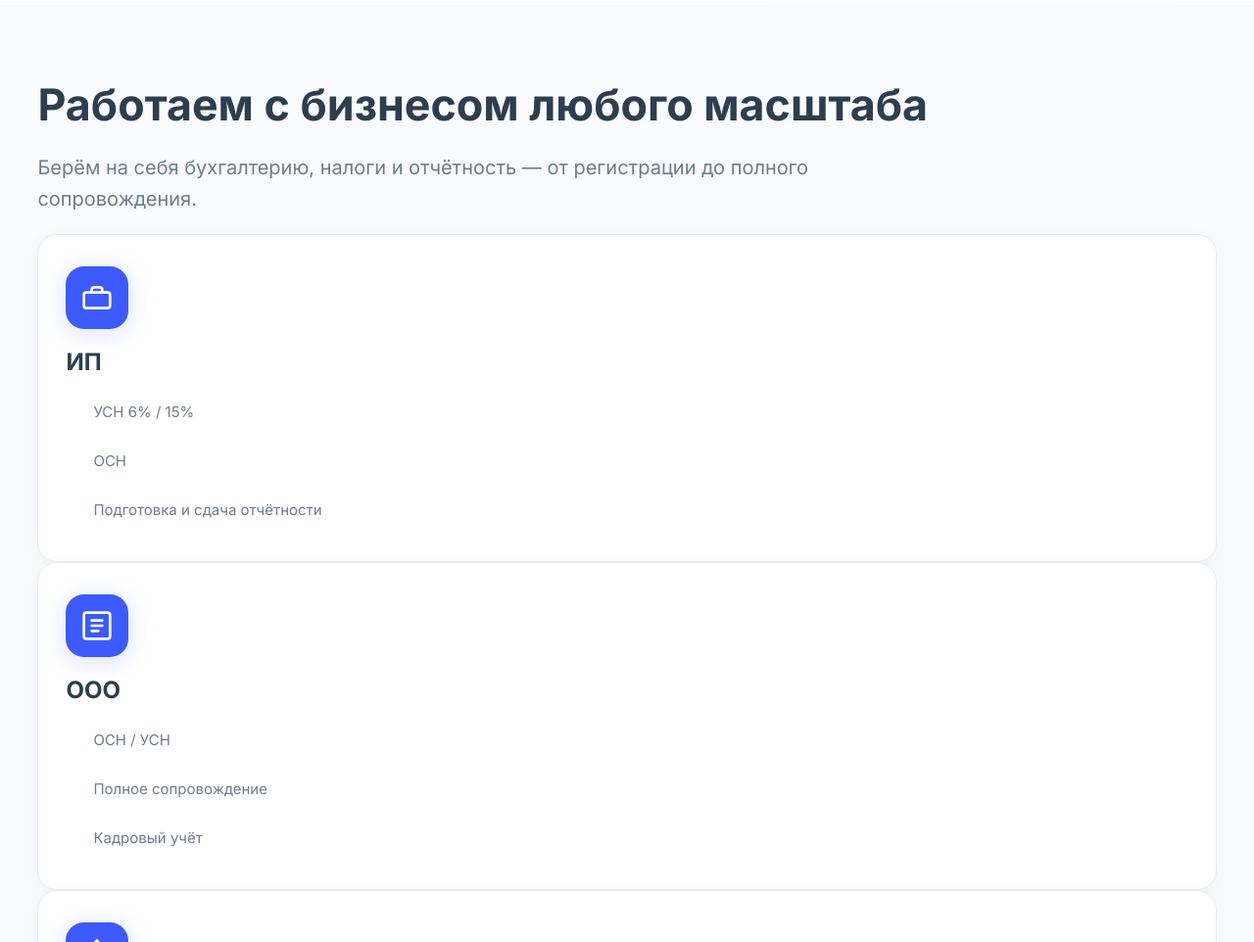
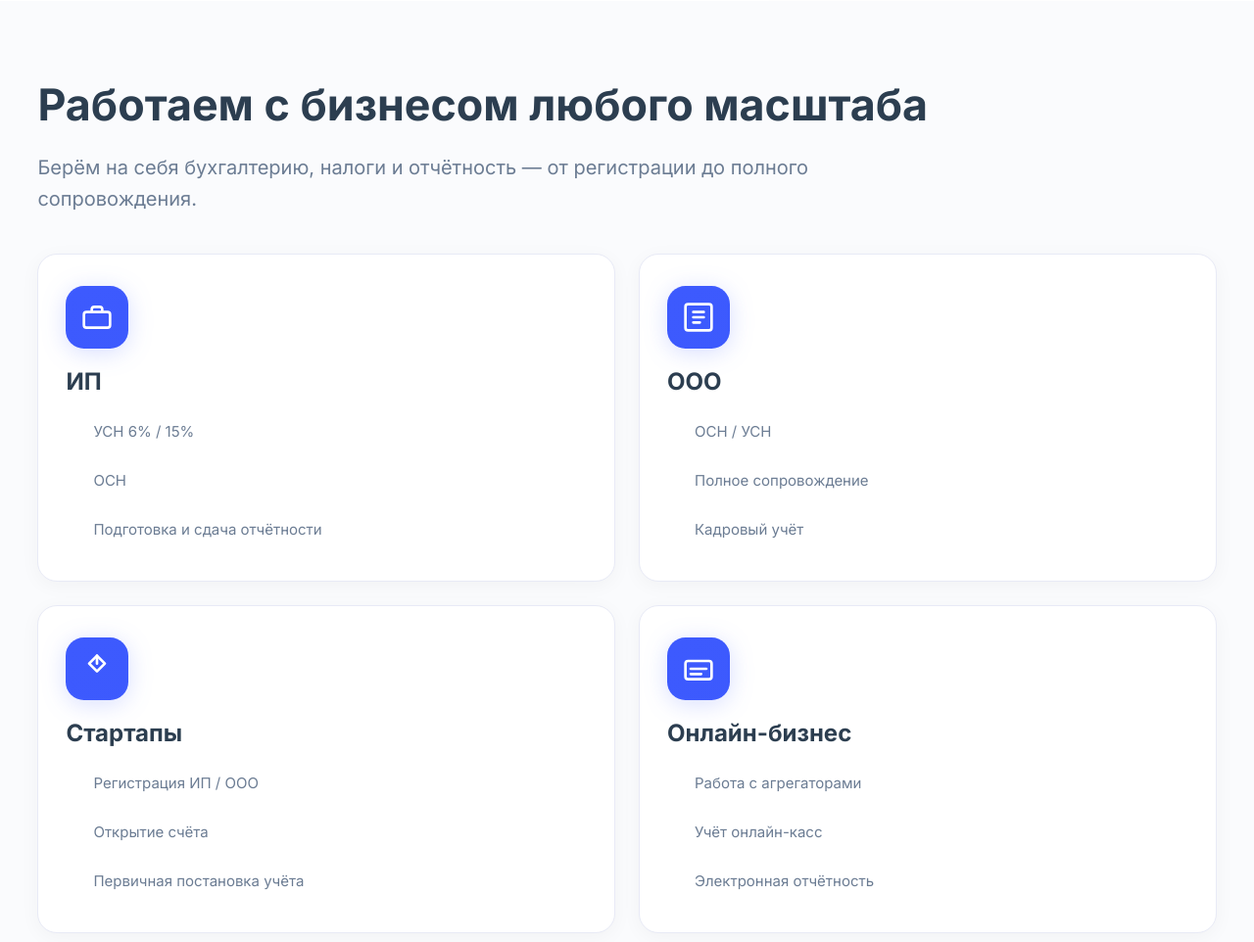
Before and after one commit to KoboSteruS/TOT, a Flask app: page / in a window 1280 px wide. Shown: the part 5538-6500 px from the top of the page at 98% size. Run offline with Flask 3, Linux system fonts and the light colour scheme.

Commit message:
fix: перенос scale-grid в начало файла стилей
- Добавлен .scale-grid в начало CSS после базовых стилей

- Простое правило: grid-template-columns: repeat(2, 1fr)

- Убраны лишние селекторы и !important

- Медиазапрос для мобильных (< 860px) оставлен

- Теперь стиль точно загрузится и применится

Made-with: Cursor

```diff
--- a/static/styles.css
+++ b/static/styles.css
@@ -45,6 +45,14 @@ a {
   margin: 0 auto;
 }
 
+/* SCALE GRID - ВАЖНО! */
+.scale-grid {
+  margin-top: 40px;
+  display: grid;
+  grid-template-columns: repeat(2, 1fr);
+  gap: 24px;
+}
+
 .section {
   padding: clamp(72px, 8vw, 80px) 0;
   opacity: 0;
@@ -1836,17 +1844,8 @@ h2 {
 }
 
 /* ===== BUSINESS SCALES ===== */
-#business-scales .scale-grid,
-.scale-grid {
-  margin-top: 40px;
-  display: grid !important;
-  grid-template-columns: repeat(2, minmax(0, 1fr)) !important;
-  gap: 24px;
-}
-
 /* Только на мобильных делаем 1 колонку */
 @media (max-width: 860px) {
-  #business-scales .scale-grid,
   .scale-grid {
     grid-template-columns: 1fr !important;
   }
```
